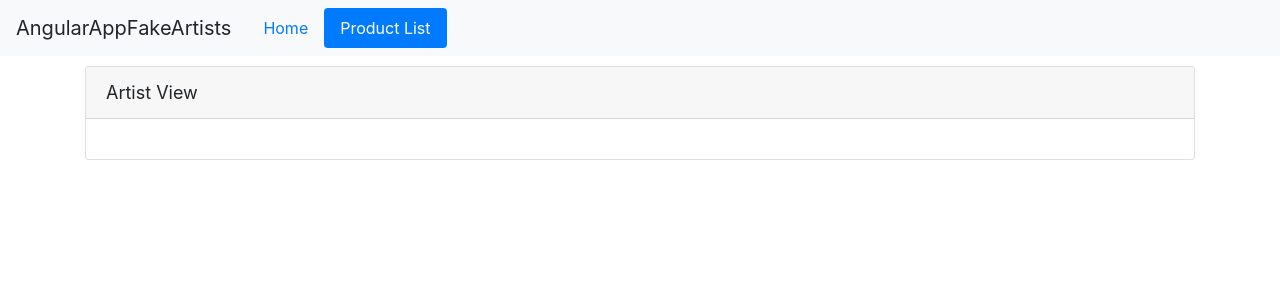
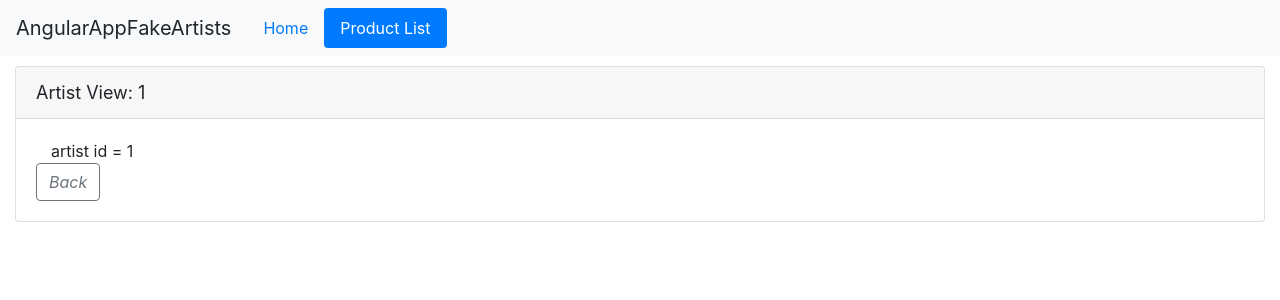
Before and after one commit to Pravesh214/AngularAppFakeArtists, an Angular app: page /artists/1 in a window 1280 px wide. Shown: the top 300 px of the page. Built offline with nearby package versions, Linux system fonts and the light colour scheme.

Commit message:
organize module

```diff
--- a/src/app/app-routing.module.ts
+++ b/src/app/app-routing.module.ts
@@ -1,12 +1,8 @@
 import { NgModule } from '@angular/core';
 import { Routes, RouterModule } from '@angular/router';
-import { ArtistListComponent } from './artist/artist-list.component';
-import { ArtistViewComponent } from './artist/artist-view.component';
 import { WelcomeComponent } from './home/welcome.component';
 
 const routes: Routes = [
-  {path:'artists', component:ArtistListComponent},
-      {path:'artists/:Id', component:ArtistViewComponent},
       {path:'welcome', component:WelcomeComponent},
       {path:'', redirectTo:'welcome', pathMatch:'full'},
       {path:'**', redirectTo:'welcome', pathMatch:'full'}
--- a/src/app/app.component.html
+++ b/src/app/app.component.html
@@ -5,6 +5,6 @@
       <li><a class='nav-link' routerLinkActive='active' [routerLink]="['/artists']">Product List</a></li>
     </ul>
 </nav>
-<div class='container'>
+<div class='container-fluid'>
   <router-outlet></router-outlet>
 </div>
--- a/src/app/artist/artist-list.component.html
+++ b/src/app/artist/artist-list.component.html
@@ -36,7 +36,7 @@
                                 [style.width.px]= 'imageWidth'
                                 [style.margin.px]='imageMargin'>
                         </td>
-                        <td>{{artist.Name}}</td>
+                        <td><a [routerLink]="['/artists',artist.Id]">{{artist.Name}}</a></td>
                         <td>{{artist.Age}}</td>
                         <td>{{artist.City}}</td>
                         <td>{{artist.Profession}}</td>
--- a/src/app/artist/artist-view.component.html
+++ b/src/app/artist/artist-view.component.html
@@ -1,10 +1,13 @@
 <div class="card">
     <div class="card-header">
-        Artist View
+        {{pageTitle}}
     </div>
     <div class="card-body">
         <div class="container-fluid">
-
+            artist id = {{id}}
         </div>
+        <button class="btn btn-outline-secondary" (click)='onBack()' style="widows: 80px;">
+                <i class="fa fa-chevron-left">Back</i>
+        </button>
     </div>
 </div>
--- a/src/app/artist/artist-view.component.ts
+++ b/src/app/artist/artist-view.component.ts
@@ -1,19 +1,26 @@
 import { Component, OnInit } from '@angular/core';
 import { IArtist } from './artist';
+import { ActivatedRoute, Router } from '@angular/router';
 
 @Component({
-
     templateUrl:'./artist-view.component.html'
 })
-export class ArtistViewComponent{
+export class ArtistViewComponent implements OnInit{
+    ngOnInit() {
+        let id = +this.route.snapshot.paramMap.get('id');
+        this.pageTitle += `: ${id}`;
+        this.id = `${id}`;
+    }
+
     pageTitle:string = "Artist View";
     artist : IArtist;
+    id:string;
 
-    constructor(){
-
+    constructor(private route:ActivatedRoute,
+                private router:Router){
     }
 
-    ngOnInnit(){
-
+    onBack(): void{
+        this.router.navigate(['/artists']);
     }
 }
--- /dev/null
+++ b/src/app/artist/artist-view.guard.ts
@@ -0,0 +1,26 @@
+import { Injectable } from '@angular/core';
+import { CanActivate, ActivatedRouteSnapshot, RouterStateSnapshot, UrlTree, Route, Router } from '@angular/router';
+import { Observable } from 'rxjs';
+
+@Injectable({
+  providedIn: 'root'
+})
+export class ArtistViewGuard implements CanActivate {
+
+  constructor(private router:Router){}
+
+  canActivate(
+    next: ActivatedRouteSnapshot,
+    state: RouterStateSnapshot): Observable<boolean | UrlTree> | Promise<boolean | UrlTree> | boolean | UrlTree {
+
+    let id = +next.url[1].path;
+    if(isNaN(id) || id<1)
+    {
+      alert("Invalid Artist ID")
+      this.router.navigate(['/artists']);
+      return false;
+    };
+      return true;
+  }
+
+}
```
Also changed, not shown: src/app/app.module.ts (+6 -12 lines), src/app/artist/artist.module.ts (added, +21 -0 lines), src/app/shared/shared.module.ts (added, +16 -0 lines), 1 other file (tests, documents, lock files or other folders).
